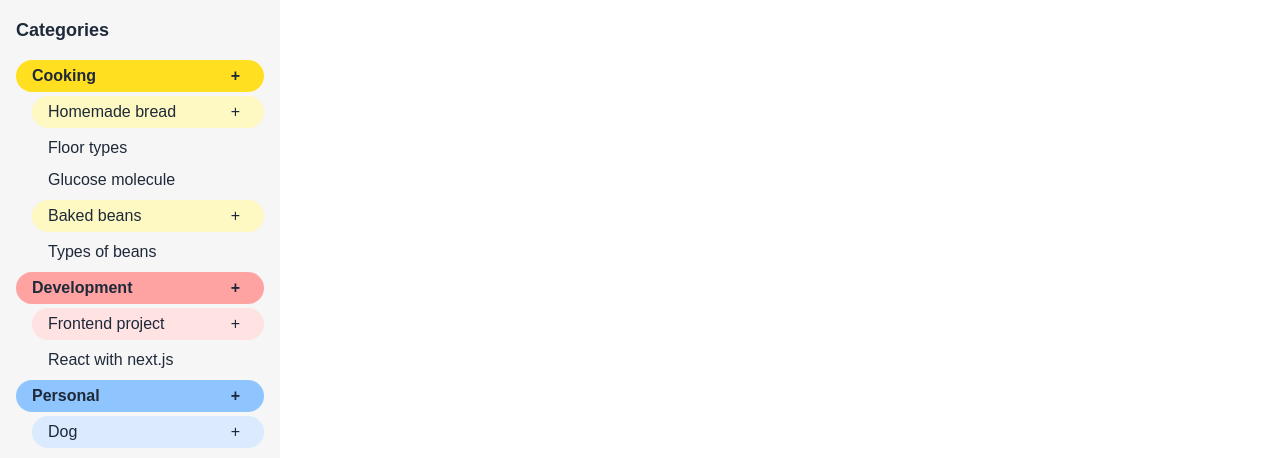
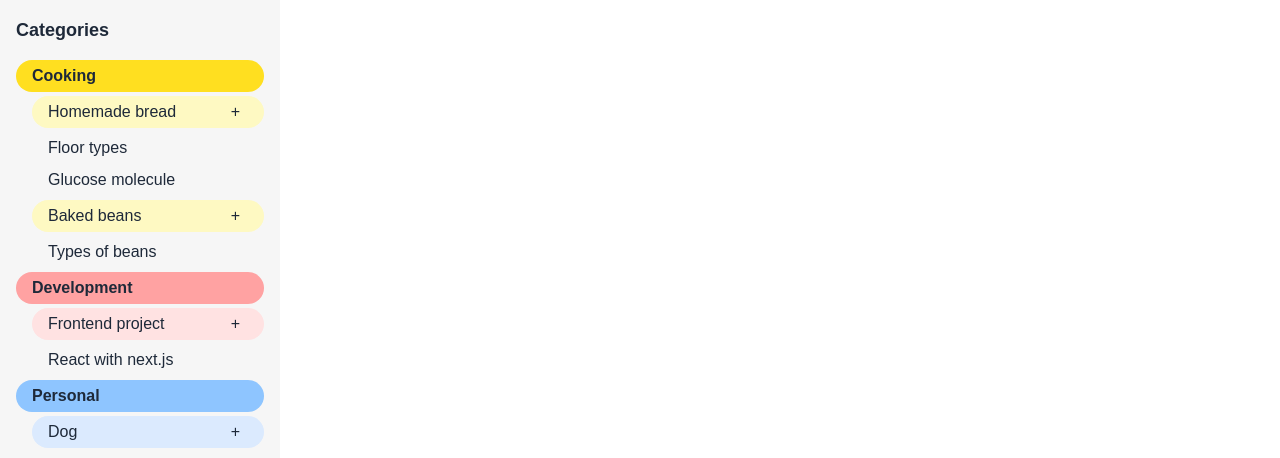
Before and after one commit to julesrb/Poly_Chat_AI, a Next.js app in the folder poly_chat_ai/: page / in a window 1280 px wide. Shown: the top 458 px of the page. Built offline with nearby package versions, Linux system fonts and the light colour scheme.

Commit message:
react: fold unfold categorires

```diff
--- a/poly_chat_ai/src/app/Catergories/Categories.tsx
+++ b/poly_chat_ai/src/app/Catergories/Categories.tsx
@@ -20,25 +20,33 @@ interface CategoriesProps {
 }
 
 function Categories({ id, title, color, threads, setConversationSelection }: CategoriesProps) {
+
   const bgClass = colorClassesBright[color] || "bg-gray-300";
+  const [isOpen, setIsOpen] = useState(true);
   function handleNewthread() {
     // This function can be implemented to add new threads if needed
   }
+
+  const toggleThreads = () => {
+    setIsOpen(!isOpen);
+  };
 
   return (
     <div>
       <div
         key={id}
         className={`px-4 py-1 mb-1 rounded ${bgClass} font-bold rounded-full hover:bg-gray-100 cursor-pointer flex items-center justify-between`}
+		onClick={toggleThreads}
       >
         {title}
-        <button
+        {/* <button
           onClick={() => handleNewthread()}
           className=" hover:bg-blue-600 font-bold rounded-full ml-4 px-2"
         >
           +
-        </button>
+        </button> */}
       </div>
+      {isOpen && (
         <div className="space-y-2 flex-1 overflow-auto">
           {threads.map((thr) => (
             <Threads
@@ -52,6 +60,7 @@ function Categories({ id, title, color, threads, setConversationSelection }: Cat
             />
           ))}
         </div>
+      )}
     </div>
   );
 }
```
Lines whose indentation alone changed are shown as unchanged.
